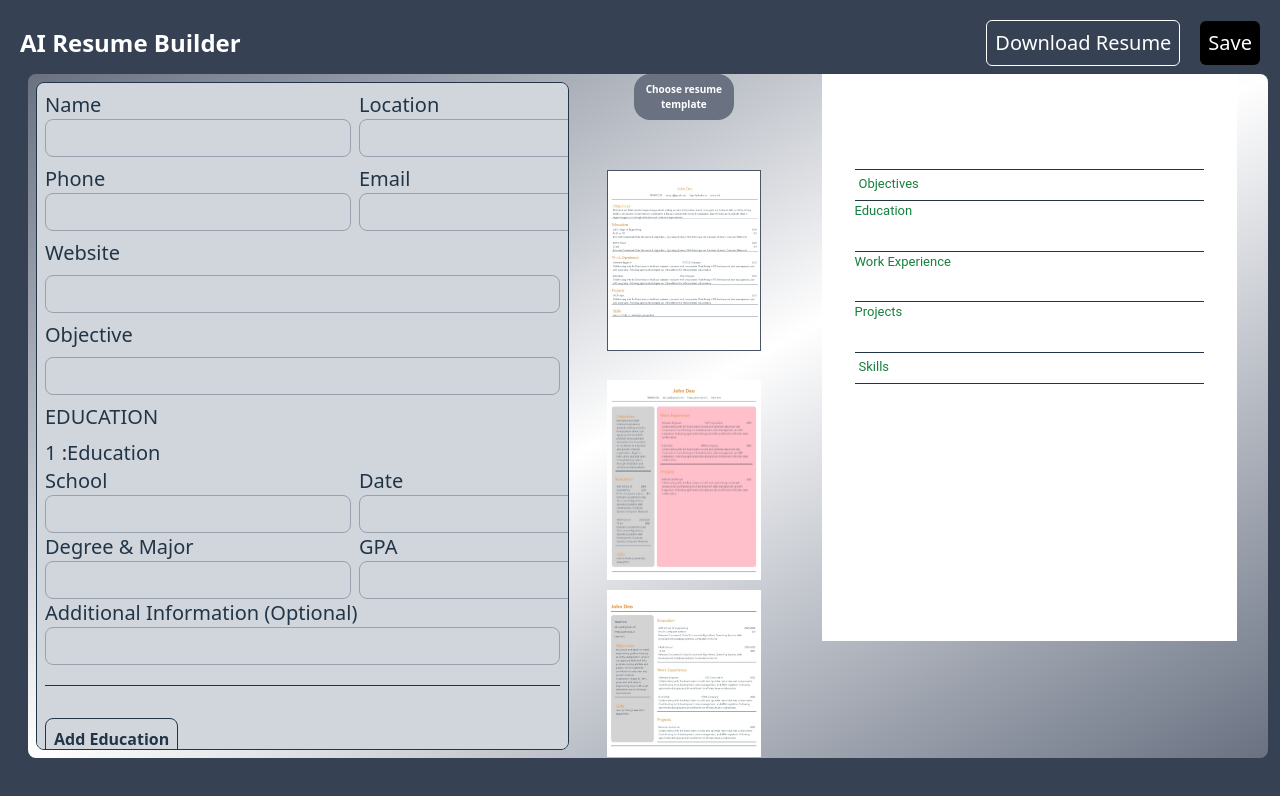
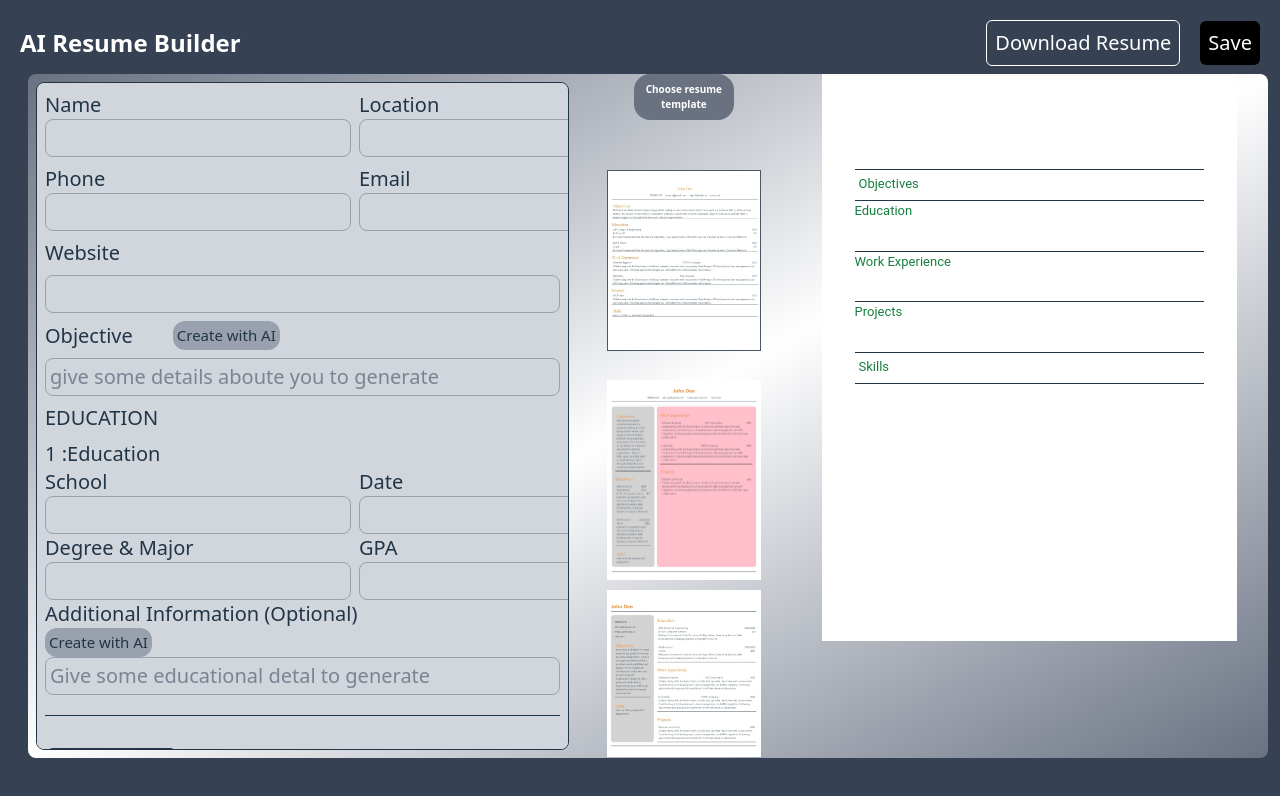
Before and after one commit to Surajithalder088/ai-interviewer-siance, a React (Vite) app: page /ai-resume-editor in a window 1280 px wide. Shown: the top 796 px of the page. Built offline with nearby package versions, Linux system fonts and the light colour scheme.

Commit message:
ai powered resume

```diff
--- a/src/pages/aiCareerCoach/page.tsx
+++ b/src/pages/aiCareerCoach/page.tsx
@@ -25,7 +25,7 @@ const ChatMessage: React.FC<ChatMessageProps> = ({role, message }) => {
 
 
   return (
-   <div className={`w-full flex ${!isUser ? "justify-start" : "justify-end"} mb-2`}>
+   <div className={`w-full  min-w-[60px] flex ${!isUser ? "justify-start" : "justify-end"} mb-2`}>
       <div
         className={`max-w-[70%] p-4 text-sm rounded-2xl shadow-md leading-relaxed ${
           isUser
@@ -54,10 +54,13 @@ const [showNavbar, setShowNavbar] = useState(true)
       content: systemInstructionCareerCoach
         }
        ])
+       const [responding,setResponding]=useState(false)
 
 
   const sendMessage =async()=>{
     if(!userInput.trim()) return
+
+    setResponding(true)
 
     setChatMode(true)
     console.log(userInput);
@@ -79,6 +82,7 @@ const [showNavbar, setShowNavbar] = useState(true)
 
 
       const aiReply=  response.data.reply.content
+      setResponding(false)
       setMessages((prev) => [
         ...prev,
         { sender: "ai", role: "assistant", content: aiReply },
@@ -89,6 +93,7 @@ const [showNavbar, setShowNavbar] = useState(true)
 
 
     }catch(error){
+      setResponding(false)
       console.log(error);
 
     }
@@ -154,7 +159,11 @@ const [showNavbar, setShowNavbar] = useState(true)
                 <ChatMessage key={idx} role={msg.role as "user" | "assistant"} message={msg.content}/>
 
             ))
+
           }
+          {
+              responding===true?<ChatMessage  role={"assistant"} message={"Thinking..."}/>:""
+            }
 
           </div>
 
--- a/src/pages/resumeEditor/page.tsx
+++ b/src/pages/resumeEditor/page.tsx
@@ -1,6 +1,7 @@
 import { useRef, useState } from "react"
 import html2canvas from "html2canvas";
 import jsPDF from "jspdf";
+import axios from "axios";
 
 
 
@@ -81,6 +82,91 @@ const downloadPDF = async () => {
     pdf.save("resume.pdf");
   };
 
+  // ai methods to generate details
+
+  const userDetailGenerate=async()=>{
+                try{
+                    const response=await axios.post('https://ai-interview-copilote-api.onrender.com/chat',{
+
+        messages: [ {sender: "system",role: "system",content: "user has provided some detail about him,generate a poffetional resume objective from this"},
+                    {sender:"user",role:"user",content:object}
+        ]
+      })
+       const aiReply=  response.data.reply.content
+       if(response.status===201){
+        setObject(aiReply)
+       }
+       console.log(aiReply);
+
+                }catch(err){
+                    console.log(err);
+
+                }
+  }
+   const educationDetailGenerate=async(ind:number)=>{
+                try{
+                    const response=await axios.post('https://ai-interview-copilote-api.onrender.com/chat',{
+
+        messages: [ {sender: "system",role: "system",content: "user has provided some detail about his education and degree,generate a small proffetional deatils within 15 words for resume from this"},
+                    {sender:"user",role:"user",content:schoolDetail[ind]}
+        ]
+      })
+       const aiReply=  response.data.reply.content
+       if(response.status===201){
+        let updatedArray=[...schoolDetail]
+        updatedArray[ind]=aiReply
+        setSchoolDetail(updatedArray)
+       }
+       console.log(aiReply);
+
+                }catch(err){
+                    console.log(err);
+
+                }
+  }
+  const workDetailGenerate=async(ind:number)=>{
+                try{
+                    const response=await axios.post('https://ai-interview-copilote-api.onrender.com/chat',{
+
+        messages: [ {sender: "system",role: "system",content: "user has provided some detail about his work and experience in a company,generate a small proffetional deatils within 45 words for resume from this"},
+                    {sender:"user",role:"user",content:jobDesc[ind]}
+        ]
+      })
+       const aiReply=  response.data.reply.content
+       if(response.status===201){
+        let updatedArray=[...jobDesc]
+        updatedArray[ind]=aiReply
+        setJobDesc(updatedArray)
+       }
+       console.log(aiReply);
+
+                }catch(err){
+                    console.log(err);
+
+                }
+  }
+  const projectDetailGenerate=async(ind:number)=>{
+                try{
+                    const response=await axios.post('https://ai-interview-copilote-api.onrender.com/chat',{
+
+        messages: [ {sender: "system",role: "system",content: "user has provided some detail about his project,generate a small proffetional deatils within 45 words for resume from this"},
+                    {sender:"user",role:"user",content:projectDesc[ind]}
+        ]
+      })
+       const aiReply=  response.data.reply.content
+       if(response.status===201){
+        let updatedArray=[...projectDesc]
+        updatedArray[ind]=aiReply
+        setProjectDesc(updatedArray)
+       }
+       console.log(aiReply);
+
+                }catch(err){
+                    console.log(err);
+
+                }
+  }
+
 
   return (
     <div className="min-w-[100vw] h-[100vh] bg-gray-700 p-[20px]">
@@ -121,8 +207,8 @@ const downloadPDF = async () => {
 
                         <p>Website</p>
                         <input value={website} onChange={(e)=>setWebsite(e.target.value)} className="outline-none border-1 p-1 rounded-lg border-gray-400"/>
-                        <p>Objective</p>
-                        <input value={object} onChange={(e)=>setObject(e.target.value)} className="outline-none border-1 p-1 rounded-lg border-gray-400"/>
+                        <p className="flex items-center gap-[40px]">Objective  <p onClick={userDetailGenerate} className="text-[15px] bg-gray-400 hover:bg-cyan-400 p-1 cursor-pointer rounded-xl">Create with AI</p></p>
+                        <input value={object} placeholder="give some details aboute you to generate" onChange={(e)=>setObject(e.target.value)} className="outline-none border-1 p-1 rounded-lg border-gray-400"/>
                     </div>
 
 
@@ -166,7 +252,10 @@ const downloadPDF = async () => {
                             className="outline-none border-1 p-1 rounded-lg border-gray-400"/></p>
 
                         </div>
-                            <p className="flex flex-col">Additional Information (Optional)<input value={schoolDetail[eduItem-1]}
+                            <p className="flex flex-col">Additional Information  (Optional)
+                                 <p onClick={()=>educationDetailGenerate(eduItem-1)} className="text-[15px] bg-gray-400 hover:bg-cyan-400 p-1 w-fit cursor-pointer rounded-xl">Create with AI</p>
+                                <input value={schoolDetail[eduItem-1]}
+                                placeholder="Give some educational detal to generate"
                              onChange={(e)=>{ const updatedItems = [...schoolDetail];
                                  updatedItems[eduItem-1] = e.target.value;setSchoolDetail(updatedItems)}}
                              className="outline-none border-1 p-1 rounded-lg border-gray-400"/></p>
@@ -226,7 +315,10 @@ const downloadPDF = async () => {
                                  updatedItems[expItem-1] = e.target.value;setJobDate(updatedItems)}}
                          className="outline-none border-1 p-1 rounded-lg border-gray-400"/></p>
                          </div>
-                        <p className="flex flex-col">Description <input value={jobDesc[expItem-1]}
+                        <p className="flex flex-col">Description
+                            <p onClick={()=>workDetailGenerate(expItem-1)} className="text-[15px] bg-gray-400 hover:bg-cyan-400 p-1 w-fit cursor-pointer rounded-xl">Create with AI</p>
+                            <input value={jobDesc[expItem-1]}
+                            placeholder="Give some detail aboute this work"
                         onChange={(e)=>{ const updatedItems = [...jobDesc];
                                  updatedItems[expItem-1] = e.target.value;setJobDesc(updatedItems)}}
                          className="outline-none border-1 p-1 rounded-lg border-gray-400"/> </p>
@@ -277,7 +369,10 @@ const downloadPDF = async () => {
                     className="outline-none border-1 p-1 rounded-lg border-gray-400"/></p>
 
                     </div>
-                    <p className="flex flex-col">Description<input value={projectDesc[proItem-1]}
+                    <p className="flex flex-col">Description
+                         <p onClick={()=>projectDetailGenerate(proItem-1)} className="text-[15px] bg-gray-400 hover:bg-cyan-400 p-1 w-fit cursor-pointer rounded-xl">Create with AI</p>
+                        <input value={projectDesc[proItem-1]}
+                        placeholder="Give some details aboute your project"
                     onChange={(e)=>{ const updatedItems = [...projectDesc];
                                  updatedItems[proItem-1] = e.target.value;setProjectDesc(updatedItems)}}
                     className="outline-none border-1 p-1 rounded-lg border-gray-400"/></p>
```
